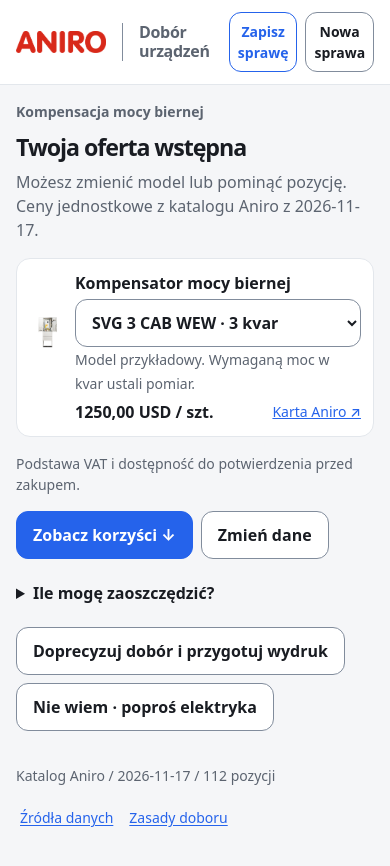
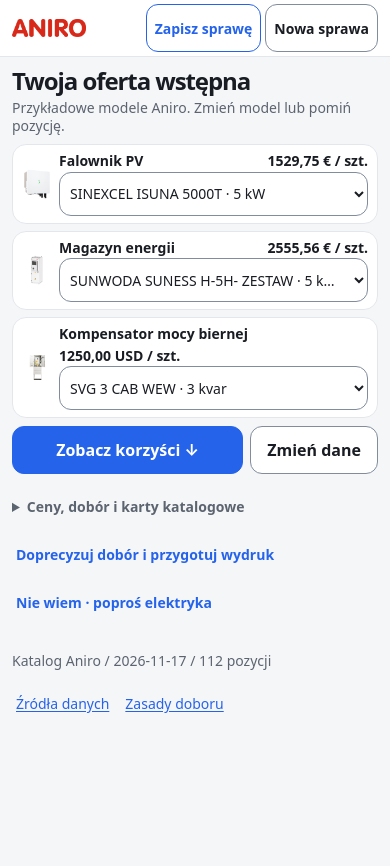
Before and after one commit to TGFTID/aniro, a website with bundled scripts: page index.html in a window 390 px wide. Both pictures are taken after a click on the button "Mam na fakturze opłatę za energię bierną". After the commit the page ends 844 px from the top, so only its background shows below. Built offline with nearby package versions, Linux system fonts and the light colour scheme; files whose address does not match are found by name.

Commit message:
fix: include all equipment in automatic invoice offers on mobile

```diff
--- a/src/initial-offer.js
+++ b/src/initial-offer.js
@@ -37,28 +37,39 @@ export function alternatives(catalog, kind, data) {
 }
 
 export function renderInitialOffer(host, catalog, data, prefs, handlers) {
-  const groups = data.kinds.filter(kind => categories[kind]).map(kind => ({kind, ...categories[kind], products:alternatives(catalog,kind,data)}));
-  const controls = groups.map(({kind,label,unit,field,input,products}) => {
-    const requested = number(data[input]);
+  const groups = Object.keys(categories).filter(kind => data.kinds.includes(kind)).map(kind => ({kind, ...categories[kind], products:alternatives(catalog,kind,data)}));
+  const controls = groups.map(({kind,label,unit,field,products}) => {
     const options = products.map(p => '<option value="'+escape(p.id)+'">'+escape(p.model)+' · '+escape(p.facts[field].value)+' '+unit+'</option>').join('');
-    const reason = kind === 'compensator' ? 'Model przykładowy. Wymaganą moc w kvar ustali pomiar.' : requested ?
-      'Na podstawie podanych '+escape(requested)+' '+unit+'.' : 'Model przykładowy do porównania cen.';
-    return '<section class="offer-row"><img src="./src/quick-'+kind+'.png" alt=""><div><label>'+label+
-      '<select data-model="'+kind+'"><option value="">Pomiń tę pozycję</option>'+options+'</select></label><small>'+reason+'</small></div><div class="offer-price" data-price="'+kind+'"></div></section>';
+    return '<section class="offer-row"><img src="./src/quick-'+kind+'.png" alt=""><div class="offer-heading">'+
+      '<label for="offer-'+kind+'">'+label+'</label><strong data-price="'+kind+'"></strong></div>'+
+      '<select id="offer-'+kind+'" data-model="'+kind+'"><option value="">Pomiń tę pozycję</option>'+options+'</select></section>';
   }).join('');
-  host.innerHTML='<div class="early-head"><h2 tabindex="-1">Twoja oferta wstępna</h2><p>Możesz zmienić model lub pominąć pozycję. Ceny jednostkowe z katalogu Aniro z '+escape(catalog.snapshotDate)+'.</p></div>'+
-    controls+'<p data-pair-note class="muted"></p><p class="muted">Podstawa VAT i dostępność do potwierdzenia przed zakupem.</p>'+
+  const remaining = Object.keys(categories).filter(kind => !data.kinds.includes(kind));
+  const addNames = {inverter:'falownik',storage:'magazyn',compensator:'kompensator'};
+  const extra = remaining.map(kind => '<button type="button" data-add-kind="'+kind+'">+ Dodaj '+addNames[kind]+'</button>').join('');
+  const notes = groups.map(({kind,label,unit,input}) => {
+    const target = number(data[input]);
+    const reason = kind === 'compensator' ? 'Wymaganą moc w kvar ustali pomiar.' : target ? 'Podana wartość: '+escape(target)+' '+unit+'.' : 'Przykładowy model do porównania cen.';
+    return '<p><strong>'+label+'</strong> · '+reason+' <span data-source="'+kind+'"></span></p>';
+  }).join('');
+  host.innerHTML='<div class="early-head"><h2 tabindex="-1">Twoja oferta wstępna</h2><p>Przykładowe modele Aniro. Zmień model lub pomiń pozycję.</p></div>'+
+    '<div class="offer-list">'+controls+'</div>'+(extra ? '<div class="offer-add">'+extra+'</div>' : '')+
     '<div class="early-actions"><button type="button" class="primary" data-benefits>Zobacz korzyści ↓</button><button type="button" data-edit>Zmień dane</button></div>'+
-    '<div class="offer-benefits"></div><div class="early-actions"><button type="button" data-details>Doprecyzuj dobór i przygotuj wydruk</button><button type="button" data-help>Nie wiem · poproś elektryka</button></div>';
+    '<div class="offer-benefits" hidden><div class="benefit-tabs" role="group" aria-label="Korzyści urządzeń"><button type="button" data-benefit-tab="fee">Kompensator</button><button type="button" data-benefit-tab="solar">Falownik i magazyn</button></div><div data-fee-box></div><div data-solar-box></div></div>'+
+    '<details class="offer-notes"><summary>Ceny, dobór i karty katalogowe</summary><p>Ceny za sztukę z '+escape(catalog.snapshotDate)+'. Podstawa VAT i dostępność do potwierdzenia przed zakupem.</p>'+notes+'<p data-pair-note></p></details>'+
+    '<div class="early-actions supplemental"><button type="button" data-details>Doprecyzuj dobór i przygotuj wydruk</button><button type="button" data-help>Nie wiem · poproś elektryka</button></div>';
+  for (const button of host.querySelectorAll('[data-add-kind]')) button.onclick = () => handlers.addKind(button.dataset.addKind);
   const choices = {...prefs.choices};
   function refresh() {
     for (const {kind,products} of groups) {
       const product = products.find(p => p.id === choices[kind]);
       const box = host.querySelector('[data-price="'+kind+'"]');
       box.textContent = product ? unitPrice(product)+' / szt.' : products.length ? 'Pominięto' : 'Brak modelu o potwierdzonych parametrach';
+      const source = host.querySelector('[data-source="'+kind+'"]');
+      source.replaceChildren();
       if (product) {
         const link = document.createElement('a'); link.textContent='Karta Aniro ↗';
-        link.href='https://katalog.aniro.pl/product/'+encodeURIComponent(product.id)+'/'; link.target='_blank'; link.rel='noopener'; box.append(link);
+        link.href='https://katalog.aniro.pl/product/'+encodeURIComponent(product.id)+'/'; link.target='_blank'; link.rel='noopener'; source.append(link);
       }
     }
     const a=catalog.byId[choices.storage], b=catalog.byId[choices.inverter];
@@ -71,20 +82,31 @@ export function renderInitialOffer(host, catalog, data, prefs, handlers) {
     choices[kind]=select.value; select.onchange=()=>{choices[kind]=select.value;refresh();};
   }
   refresh();
-  const benefits = mountBenefits(host.querySelector('.offer-benefits'),data,prefs.benefits);
-  const benefitPanel = host.querySelector('.benefit');
-  const solarHost = document.createElement('div');
-  host.querySelector('.offer-benefits').append(solarHost);
+  const region = host.querySelector('.offer-benefits');
+  const feeHost = region.querySelector('[data-fee-box]'), solarHost = region.querySelector('[data-solar-box]');
+  const benefits = mountBenefits(feeHost,data,prefs.benefits);
   const solar = mountSolarBenefits(solarHost,data,prefs.solar);
+  const feeTab = region.querySelector('[data-benefit-tab="fee"]'), solarTab = region.querySelector('[data-benefit-tab="solar"]');
+  let active = prefs.benefitTab === 'solar' ? 'solar' : 'fee';
   function applyBenefitsScope() {
-    benefitPanel.hidden = !Boolean(choices.compensator) && !groups.some(row => row.kind === 'compensator' && !row.products.length);
-    solarHost.hidden = !choices.inverter && !choices.storage;
-    host.querySelector('[data-benefits]').disabled = solarHost.hidden && benefitPanel.hidden;
+    feeTab.hidden = !choices.compensator;
+    solarTab.hidden = !choices.inverter && !choices.storage;
+    solarTab.textContent = choices.inverter && choices.storage ? 'Falownik i magazyn' : choices.inverter ? 'Falownik' : 'Magazyn';
+    if (feeTab.hidden) active='solar';
+    if (solarTab.hidden) active='fee';
+    feeHost.hidden = active !== 'fee' || feeTab.hidden;
+    solarHost.hidden = active !== 'solar' || solarTab.hidden;
+    feeTab.setAttribute('aria-pressed',String(!feeHost.hidden)); solarTab.setAttribute('aria-pressed',String(!solarHost.hidden));
+    const empty = feeTab.hidden && solarTab.hidden;
+    if (empty) region.hidden = true;
+    host.querySelector('[data-benefits]').disabled = empty;
+    if (!region.hidden && !empty) (active === 'fee' ? benefits : solar).open();
   }
+  for (const tab of [feeTab,solarTab]) tab.onclick = () => {active=tab.dataset.benefitTab;applyBenefitsScope();};
   host.addEventListener('change',applyBenefitsScope,{signal:handlers.signal}); applyBenefitsScope();
-  host.querySelector('[data-benefits]').onclick=()=>{if(!benefitPanel.hidden)benefits.open(); else if(!solarHost.hidden)solar.open(); host.querySelector('.offer-benefits').scrollIntoView({block:'start'});};
+  host.querySelector('[data-benefits]').onclick=()=>{region.hidden=false;applyBenefitsScope();region.scrollIntoView({block:'start'});};
   host.querySelector('[data-edit]').onclick=handlers.edit;
   host.querySelector('[data-details]').onclick=handlers.details;
   host.querySelector('[data-help]').onclick=handlers.help;
-  return {snapshot:()=>({choices:{...choices},benefits:benefits.prefs(),solar:solar.prefs()}), destroy:()=>benefits.destroy()};
+  return {snapshot:()=>({choices:{...choices},benefits:benefits.prefs(),solar:solar.prefs(),benefitTab:active}), destroy:()=>benefits.destroy()};
 }
--- a/src/quick-start.css
+++ b/src/quick-start.css
@@ -274,8 +274,35 @@ body:has(.workspace[data-step-active="1"]) #case-tools { grid-column: 1 / -1; }
 #first-offer {min-width:0}.workspace[data-early=true] {grid-template-columns:minmax(0,1fr);max-width:970px;margin:12px auto}
 .workspace[data-early=true]>.editor,.workspace[data-early=true]>.preview {display:none}
 .early-head p,.offer-row small {color:var(--text-2)}.early-head h2 {letter-spacing:-.045em}
-.offer-row {display:grid;grid-template-columns:56px minmax(0,1fr) auto;gap:12px;align-items:center;border:1px solid var(--border);border-radius:14px;background:var(--surface);padding:12px;margin:8px 0}
-.offer-row img {width:50px;height:55px;object-fit:contain}.offer-row small {font-size:.875rem}
-.offer-price {font-weight:700;text-align:end}.offer-price a {display:block;font-size:.875rem;font-weight:500}
-.early-actions {display:flex;align-items:center;gap:8px;flex-wrap:wrap;margin:10px 0}
-@media(max-width:600px){.offer-row{grid-template-columns:36px minmax(0,1fr);gap:5px 10px}.offer-row img{width:36px}.offer-price{grid-column:2;display:flex;gap:10px;align-items:center;justify-content:space-between;text-align:start}}
+
+.offer-list {display:grid;gap:7px}
+.offer-row {display:grid;grid-template-columns:60px minmax(0,1fr);gap:3px 12px;align-items:center;border:1px solid var(--border);border-radius:14px;background:var(--surface);padding:9px 12px}
+.offer-row img {grid-row:1/3;width:52px;height:54px;object-fit:contain}
+.offer-heading {display:flex;align-items:baseline;justify-content:space-between;gap:4px 10px;flex-wrap:wrap}
+.offer-heading label {font-size:1rem}.offer-heading strong {font-size:.94rem;font-variant-numeric:tabular-nums}
+.offer-row select {min-width:0;width:100%;min-height:44px;overflow:hidden;text-overflow:ellipsis}
+.early-actions,.offer-add,.benefit-tabs {display:flex;align-items:center;gap:7px;flex-wrap:wrap;margin:8px 0}
+.offer-notes {margin-top:8px;color:var(--text-2);font-size:.875rem}
+.offer-notes p {margin:4px 0}.offer-notes summary,.offer-add button,.supplemental button {font-size:.875rem}
+.offer-add button,.supplemental button {background:transparent;border-color:transparent;color:var(--accent-text)}
+.benefit-tabs button[aria-pressed="true"] {color:var(--accent-text);border-color:currentColor}
+.offer-benefits .benefit > summary {display:none}
+.offer-benefits {scroll-margin-block-start:8px}
+@media(max-width:640px){
+  body:has(.workspace[data-early=true]) .brand-row {display:flex;min-height:52px;gap:6px;padding:4px 12px}
+  body:has(.workspace[data-early=true]) .main-logo {width:74px}
+  body:has(.workspace[data-early=true]) .brand-section {display:none}
+  body:has(.workspace[data-early=true]) #case-tools {display:flex;margin-inline-start:auto;gap:4px}
+  body:has(.workspace[data-early=true]) .workspace-bar:has(#save-status:empty) {display:none}
+  #main:has(.workspace[data-early=true]) {padding-inline:12px}
+  .workspace[data-early=true] {margin:10px 0}
+  .early-head h2 {font-size:1.5rem;margin-bottom:3px}
+  .early-head p {font-size:.875rem;line-height:1.3;margin:0 0 9px}
+  .offer-row {grid-template-columns:31px minmax(0,1fr);padding:7px 9px;gap:2px 6px}
+  .offer-row img {width:30px;height:40px}
+  .offer-heading label,.offer-heading strong {font-size:.875rem;line-height:1.25}
+  .offer-row select {font-size:.875rem;padding:5px 6px}
+  .early-actions:not(.supplemental) .primary {flex:1}
+  .supplemental {gap:0 5px;margin:0}
+  .supplemental button,.offer-add button {padding-inline:3px}
+}
--- a/src/quick-start.js
+++ b/src/quick-start.js
@@ -119,6 +119,7 @@ export function createQuickStart(host, { onContinue, onChange, onInvoice, onUnkn
   }
 
   function getProposedKinds(data) {
+    if ([data.billTotal, data.reactiveFee].some(raw => Number.isFinite(readNumber(raw)))) return devices.map(device => device.kind)
     return fields.filter(field => field.kind && readNumber(data[field.key], field.positive) > 0).map(field => field.kind)
   }
 
@@ -177,7 +178,6 @@ export function createQuickStart(host, { onContinue, onChange, onInvoice, onUnkn
     if (!validateBeforeContinuing()) return
     const data = snapshot()
     if (!data.kinds.length) data.kinds = getProposedKinds(data)
-    if (!data.kinds.length && data.billTotal !== '') data.kinds = devices.map(device => device.kind)
     if (!data.kinds.length) {
       feedback.textContent = 'Zaznacz urządzenie albo wybierz pomoc z pomiarem energii biernej.'
       feedback.hidden = false
@@ -189,7 +189,8 @@ export function createQuickStart(host, { onContinue, onChange, onInvoice, onUnkn
 
   query('#quick-start-invoice').addEventListener('click', () => {
     if (!validateBeforeContinuing()) return
-    cards.find(card => card.value === 'compensator').checked = true
+    const automatic = !cards.some(card => card.checked)
+    for (const card of cards) if (automatic || card.value === 'compensator') card.checked = true
     changed()
     onInvoice(snapshot())
   })
--- a/src/ui.js
+++ b/src/ui.js
@@ -96,6 +96,7 @@ function showInitialOffer() {
   earlyView = renderInitialOffer(host,state.catalog,data,earlyPrefs,{
     signal:earlySession.signal, edit:() => showStep(1), details:() => showStep(2),
     help:() => continueStart(data,true),
+    addKind:kind => continueStart({...data,kinds:[...data.kinds,kind]}),
   });
   host.querySelector('h2').focus({preventScroll:true});
   window.scrollTo(0,0);
```
Also changed, not shown: 1 other file.
